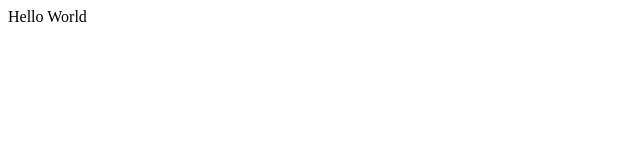
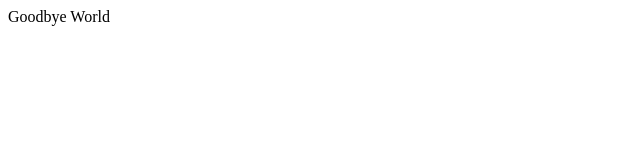
Before and after one commit to brobro10000/TheTest, a plain HTML site: page index.html in a window 1280 px wide. Shown: the full height of the page, 0-640 px from the left. Drawn offline with Linux system fonts and the light colour scheme.

Commit message:
Good Bye World

```diff
--- a/index.html
+++ b/index.html
@@ -1 +1 @@
-<p>Hello World</p>
+<p>Goodbye World</p>
```
